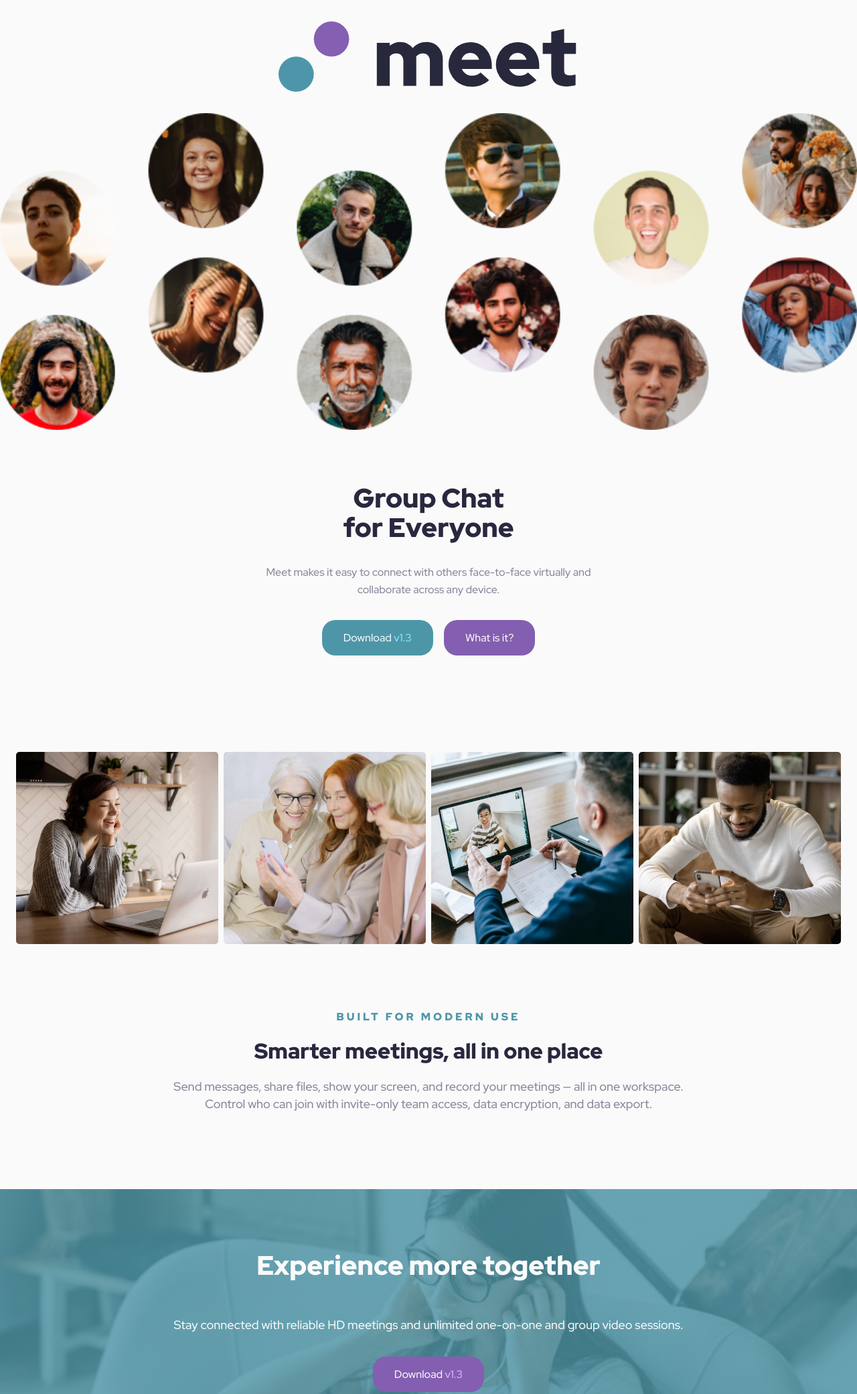
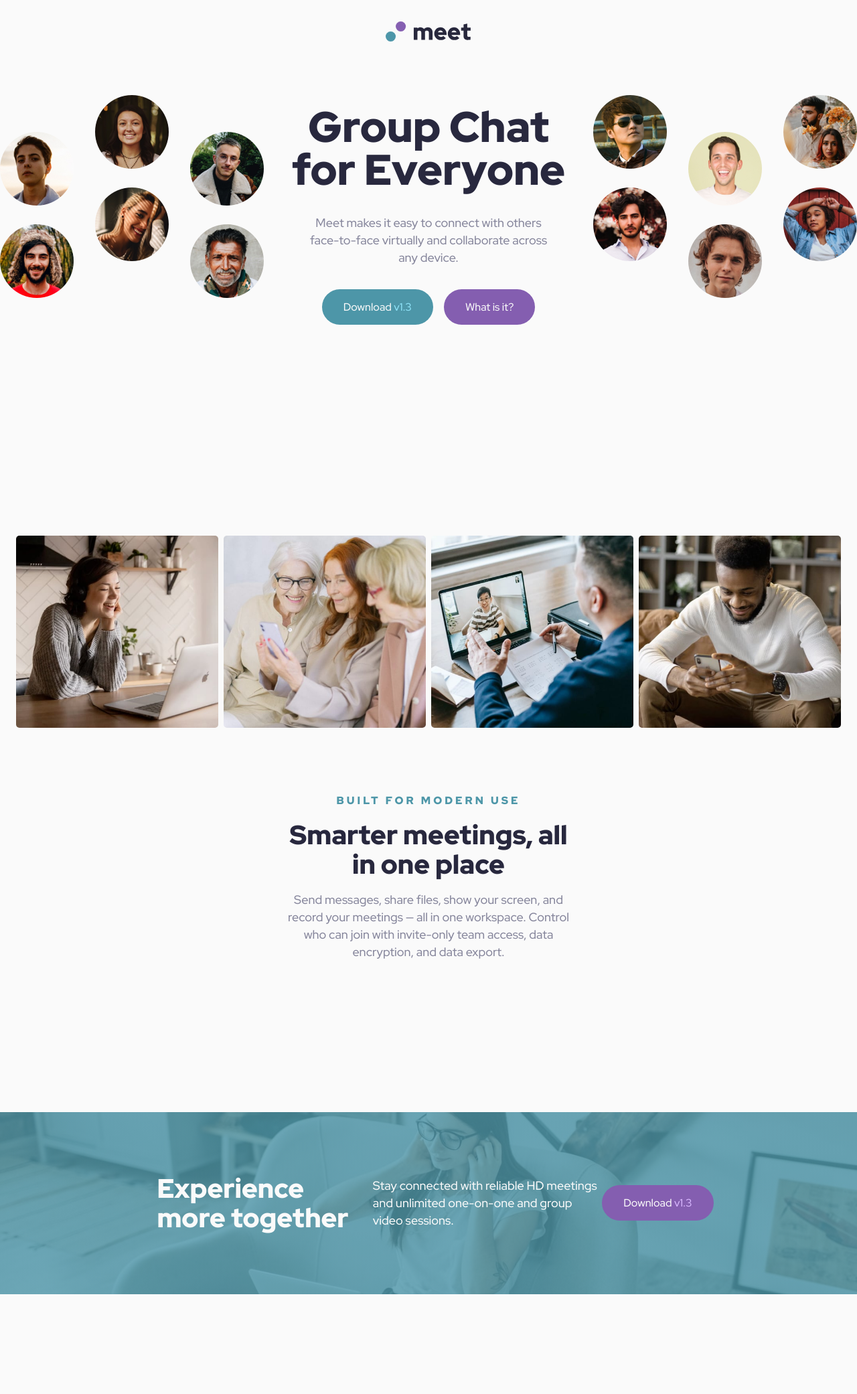
Before and after one commit to CKHarrison/meet-landing-page, a website: page dist/index.html in a window 1280 px wide. Shown: the top 2082 px of the page at 67% size. After the commit the page ends 1933 px from the top, so only its background shows below. Drawn offline with Linux system fonts and the light colour scheme.

Commit message:
finished initial desktop layout

```diff
--- a/sass/_config.scss
+++ b/sass/_config.scss
@@ -45,11 +45,30 @@ body {
 }
 
 @media (min-width: 600px) {
-  h2 {
-    font-size: 2.5rem;
+
+ .hero-title {
+   font-size: 3em;
+ }
+}
+
+@media (min-width: 1100px) {
+
+
+  .hero-title {
+    font-size: 4rem;
+    line-height: 64px;
   }
 
- .main-text {
-   font-size: 1.125rem;
- }
+  .hero-text {
+    font-size: 1.125rem;
+  }
+
+  .main {
+    .main-title {
+      font-size: 2.5rem;
+    }
+    &-text {
+      font-size: 1.125rem;
+    }
 }
+}
--- a/sass/_footer.scss
+++ b/sass/_footer.scss
@@ -59,3 +59,24 @@
      }
    }
   }
+
+@media (min-width: 1100px) {
+  .footer::before {
+     content: "";
+    position: absolute;
+    top: 0;
+    left:0;
+    width: 100%;
+    height: 100%;
+    background-image:
+      linear-gradient(rgba(77,150,169,.8), rgba(77,150,169,.8)),
+      url(/starter-code/assets/desktop/image-footer.jpg);
+      background-size: cover;
+  }
+
+  .footer-inside {
+    display: grid;
+    grid-template-columns: 1fr 1fr auto;
+    text-align: left;
+  }
+}
--- a/sass/_header.scss
+++ b/sass/_header.scss
@@ -10,6 +10,14 @@
 
   .logo {
     width: 35%;
+  }
+
+  .hero-left {
+    display: none;
+  }
+
+  .hero-right {
+    display: none;
   }
 
   .mobile-hero {
@@ -32,7 +40,10 @@
 
  @media (min-width: 600px) {
    .header {
-
+     .logo {
+       width: 15%;
+       margin-bottom: 3em;
+     }
     .section {
       display: flex;
       flex-direction: column;
@@ -50,3 +61,40 @@
    }
    }
  }
+
+ @media (min-width: 1100px) {
+   .header {
+    .logo {
+      width: 10%;
+    }
+    .mobile-hero {
+      display: none;
+    }
+
+    .header-grid {
+      display: grid;
+      grid-template-columns: 1fr 2fr 1fr;
+      grid-template-rows:  repeat(3, 150px);
+
+      .hero-left {
+        display: contents;
+        grid-column: 1;
+        grid-row: 1 /4 ;
+        width: 100%;
+        object-fit: cover;
+      }
+
+       .hero-right {
+        display: block;
+        grid-column: 3;
+        width: 100%;
+      }
+
+      .section {
+        grid-column: 2;
+        width: 100%;
+
+      }
+    }
+   }
+ }
--- a/sass/_main.scss
+++ b/sass/_main.scss
@@ -50,5 +50,12 @@
       width: 65%;
     }
   }
+}
 
+@media (min-width: 1100px) {
+  .main {
+    .main-content {
+      width: 35%;
+    }
+  }
 }
--- a/sass/_utility.scss
+++ b/sass/_utility.scss
@@ -1,6 +1,6 @@
 %btn {
   color: $white;
-  border-radius: 20px;
+  border-radius: 2em;
   display: inline-block;
   padding: 1em 2em;
   text-decoration: none;
--- a/sass/style.scss
+++ b/sass/style.scss
@@ -20,3 +20,9 @@
   gap: 5em;
   margin: 0 auto;
 }
+
+@media(min-width: 1100px) {
+ .wrapper {
+   gap: 12em;
+ }
+}
```
Also changed, not shown: dist/css/style.min.css, dist/index.html, 1 other file.
